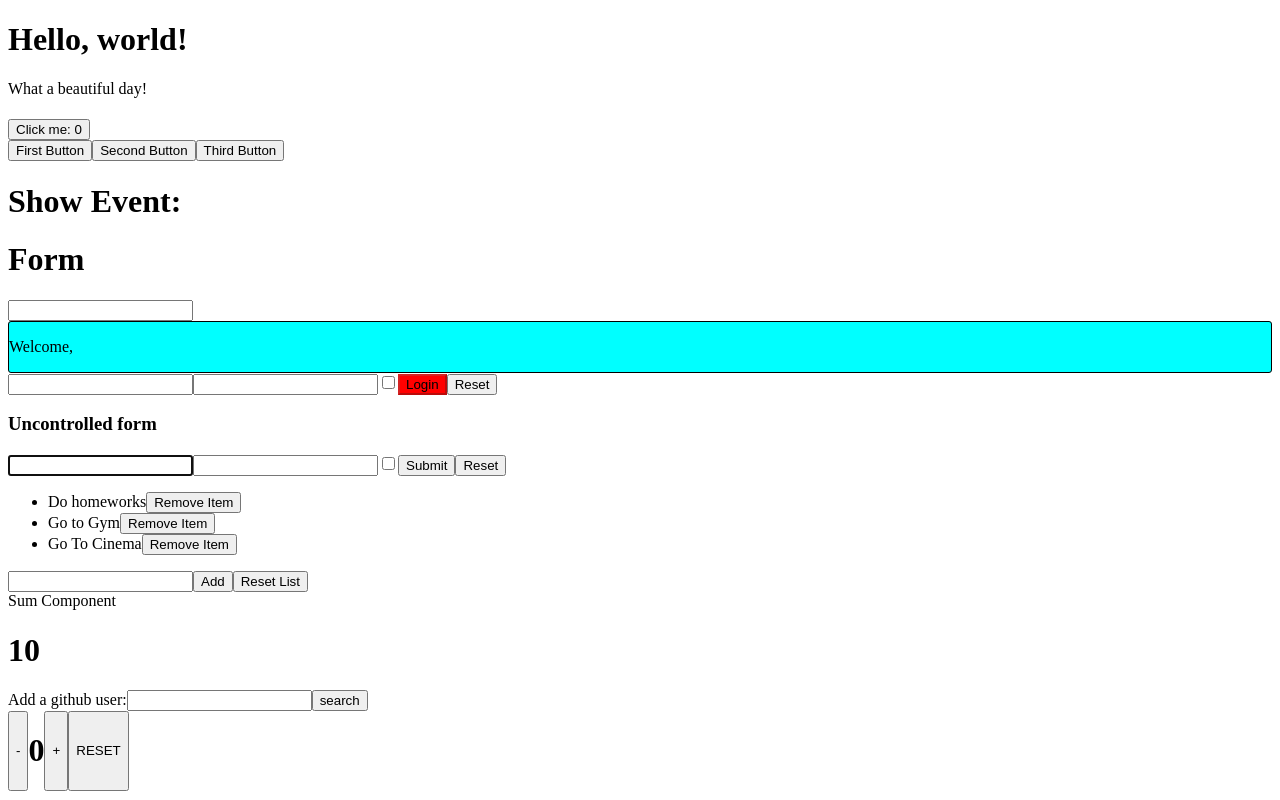
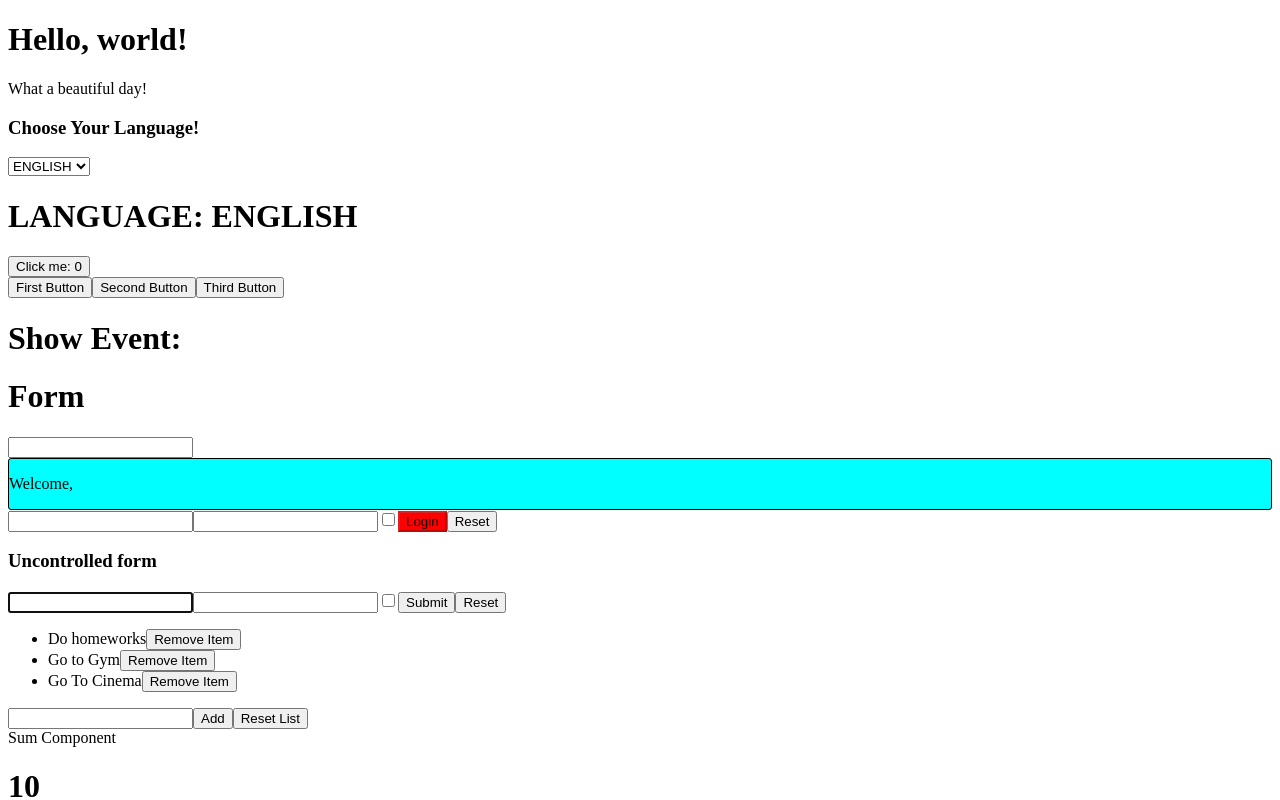
Before and after one commit to RiccardoPriolo/React-exercises, a React (Create React App) app: page / in a window 1280 px wide. Shown: the top 800 px of the page. Built offline with nearby package versions, Linux system fonts and the light colour scheme.

Commit message:
Svolgimento use-context

```diff
--- a/src/App.js
+++ b/src/App.js
@@ -13,14 +13,16 @@ import { Sum } from "./Sum";
 import GitHubUserList from "./GitHubUserList";
 import CustomCounter from "./useCounter";
 import { CustomLogin } from "./useForm";
-import  CarDetails from "./CarDetails";
+import CarDetails from "./CarDetails";
+
+import { LanguageComponent } from "./LanguageContext";
 
 class App extends React.Component {
   render() {
     return (
       <div>
         <Hello />
-
+        <LanguageComponent />
         <Counter value={0} increment={1} interval={1000} />
         <ClickCounter
           onCounterChange={(count) => {
@@ -36,7 +38,9 @@ class App extends React.Component {
         <GitHubUserList />
         <CustomCounter />
         <CustomLogin />
-        <CarDetails initialData={{ model: "BMW 120D", year: "2022", color: "Grey" }}/>
+        <CarDetails
+          initialData={{ model: "BMW 120D", year: "2022", color: "Grey" }}
+        />
       </div>
     );
   }
--- /dev/null
+++ b/src/DisplayLanguage.js
@@ -0,0 +1,17 @@
+import { useContext } from "react";
+import { LanguageContext } from "./LanguageContext";
+
+const Strings = {
+  en: {
+    CHOSENLANGUAGE: "LANGUAGE: ENGLISH",
+  },
+  it: {
+    CHOSENLANGUAGE: "LINGUA: ITALIANA",
+  },
+};
+
+export function DisplayLanguage() {
+  const language = useContext(LanguageContext);
+
+  return <h1>{Strings[language].CHOSENLANGUAGE}</h1>;
+}
--- /dev/null
+++ b/src/LanguageContext.js
@@ -0,0 +1,35 @@
+import React, { createContext } from "react";
+import { DisplayLanguage } from "./DisplayLanguage";
+
+export const LanguageContext = createContext("en");
+
+export class LanguageComponent extends React.Component {
+  state = {
+    language: "en",
+  };
+
+  handleLanguageChange = (event) => {
+    this.setState({
+      language: event.target.value,
+    });
+  };
+  render() {
+    return (
+      <React.Fragment>
+        <div className="language-select">
+          <h3>Choose Your Language!</h3>
+          <select className="select"
+            value={this.state.language}
+            onChange={this.handleLanguageChange}
+          >
+            <option value="en">ENGLISH</option>
+            <option value="it">ITALIANO</option>
+          </select>
+          <LanguageContext.Provider value={this.state.language}>
+            <DisplayLanguage />
+          </LanguageContext.Provider>
+        </div>
+      </React.Fragment>
+    );
+  }
+}
```
